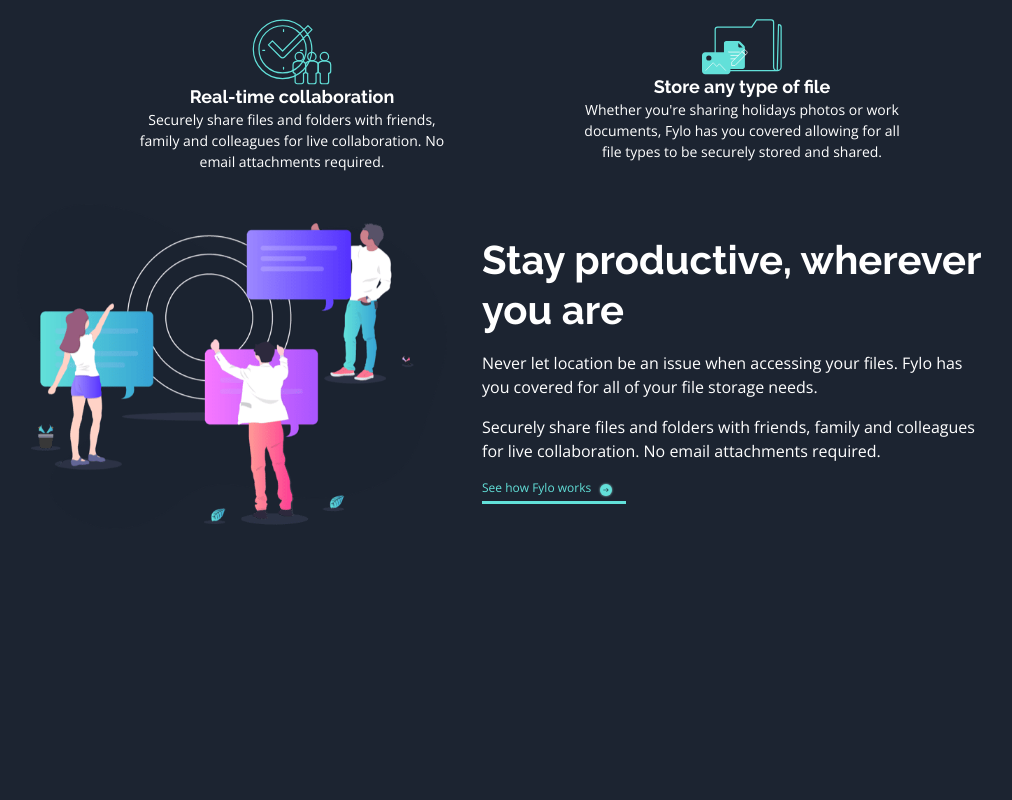
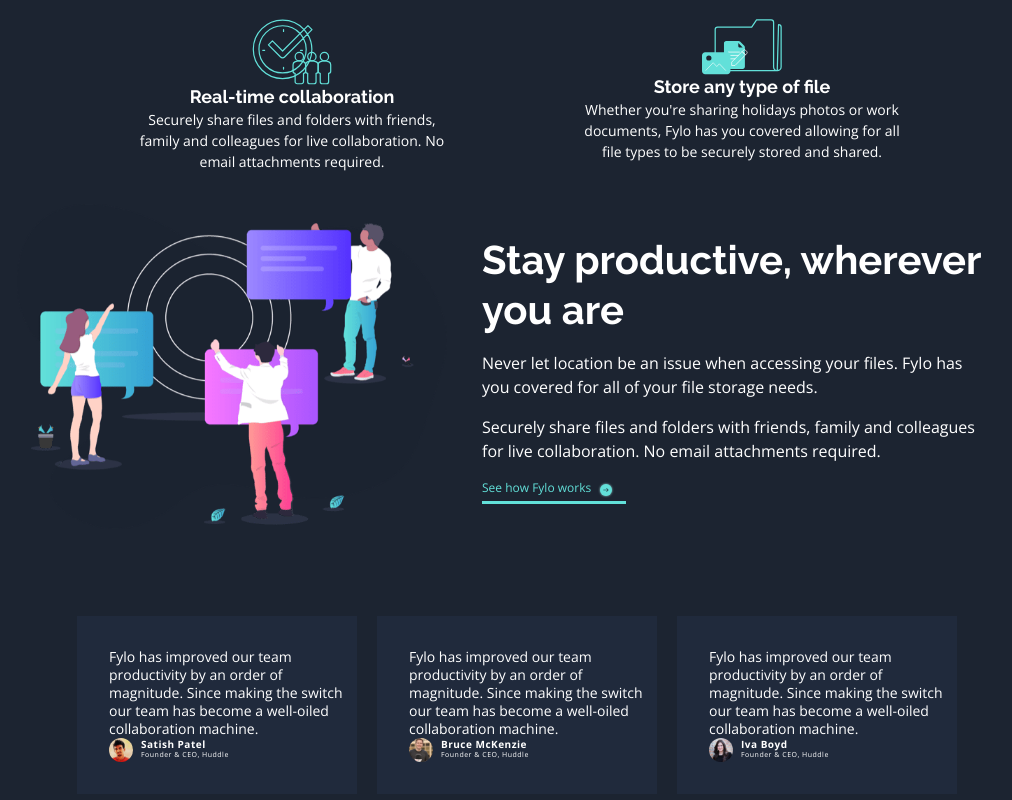
Before and after one commit to nathan-codes/fylo-dark-theme-landing-page-master, a React (Vite) app in the folder React-Module-1-Project/: page / in a window 1280 px wide. Shown: the part 1142-1942 px from the top of the page, without its empty margins (123-1135 px from the left). Before the commit the page ends 1678 px from the top, so only its background shows below. Built offline with nearby package versions, Linux system fonts and the light colour scheme.

Commit message:
Finished comment section

```diff
--- a/React-Module-1-Project/src/App.jsx
+++ b/React-Module-1-Project/src/App.jsx
@@ -2,22 +2,19 @@ import Navbar from "./components/Navbar";
 import Hero from "./components/Hero";
 import CardGroup from "./components/CardGroup";
 import InfoSection from "./components/InfoSection";
-
+import CommentSection from "./components/CommentSection";
 
 import "./App.css";
 
 function App() {
-
   return (
     <>
       <header className="header">
-
         <Navbar />
         <Hero />
         <CardGroup />
         <InfoSection />
-
-
+        <CommentSection />
       </header>
     </>
   );
--- /dev/null
+++ b/React-Module-1-Project/src/components/Comment.css
@@ -0,0 +1,57 @@
+.Comment {
+  width: 280px;
+  flex-shrink: 0;
+  margin: 1rem auto;
+  color: #fff;
+  background-color: #202a3c;
+  border: none;
+  padding: 2rem 2rem;
+}
+
+.comment-text {
+  width: 240px;
+  color: #fff;
+  font-family: Open Sans;
+  font-size: 10px;
+  font-style: normal;
+  font-weight: 400;
+  line-height: 18px; /* 180% */
+}
+
+.comment-image {
+  width: 24px;
+  height: 24px;
+  flex-shrink: 0;
+  border-radius: 100%;
+  margin-right: 8px;
+}
+
+.comment-name {
+  color: #fff;
+  font-family: Open Sans;
+  font-size: 10px;
+  font-style: normal;
+  font-weight: 700;
+  line-height: 12px; /* 120% */
+  letter-spacing: 0.5px;
+}
+
+.comment-title {
+  color: #fff;
+  font-family: Open Sans;
+  font-size: 7px;
+  font-style: normal;
+  font-weight: 400;
+  line-height: 10px; /* 142.857% */
+  letter-spacing: 0.5px;
+}
+
+.comment-group {
+  display: flex;
+}
+
+@media (min-width: 700px) {
+  .comment-text {
+    font-size: 14px;
+  }
+}
--- /dev/null
+++ b/React-Module-1-Project/src/components/Comment.jsx
@@ -0,0 +1,18 @@
+import "./Comment.css";
+
+function Comment({ name, title, text, image }) {
+  return (
+    <div className="Comment">
+      <p className="comment-text">{text}</p>
+      <div className="comment-group">
+        <img src={image} alt="icon" className="comment-image" />
+        <div className="cardbody">
+          <h5 className="comment-name">{name}</h5>
+          <p className="comment-title"> {title}</p>
+        </div>
+      </div>
+    </div>
+  );
+}
+
+export default Comment;
--- /dev/null
+++ b/React-Module-1-Project/src/components/CommentSection.css
@@ -0,0 +1,8 @@
+.CommentSection{
+    max-width: 900px;
+    margin: 0 auto;
+    display: flex;
+    flex-wrap: wrap;
+    margin-top: 4rem;
+
+}
--- /dev/null
+++ b/React-Module-1-Project/src/components/CommentSection.jsx
@@ -0,0 +1,43 @@
+import "./CommentSection.css";
+import Comment from "./Comment";
+import profile1 from "../images/profile-1.jpg";
+import profile2 from "../images/profile-2.jpg";
+import profile3 from "../images/profile-3.jpg";
+
+const comments = [
+  {
+    image: profile1,
+    name: "Satish Patel",
+    position: "Founder & CEO, Huddle",
+    text: "Fylo has improved our team productivity by an order of magnitude. Since making the switch our team has become a well-oiled collaboration machine.",
+  },
+  {
+    image: profile2,
+    name: "Bruce McKenzie",
+    position: "Founder & CEO, Huddle",
+    text: "Fylo has improved our team productivity by an order of magnitude. Since making the switch our team has become a well-oiled collaboration machine.",
+  },
+  {
+    image: profile3,
+    name: "Iva Boyd",
+    position: "Founder & CEO, Huddle",
+    text: "Fylo has improved our team productivity by an order of magnitude. Since making the switch our team has become a well-oiled collaboration machine.",
+  },
+];
+
+function CommentSection() {
+  const commentGroup = comments.map((comment, index) => {
+    return (
+      <Comment
+        key={index}
+        name={comment.name}
+        title={comment.position}
+        image={comment.image}
+        text={comment.text}
+      />
+    );
+  });
+  return <section className="CommentSection">{commentGroup}</section>;
+}
+
+export default CommentSection;
--- a/React-Module-1-Project/src/components/InfoSection.css
+++ b/React-Module-1-Project/src/components/InfoSection.css
@@ -51,9 +51,16 @@
   padding: 0;
 }
 
+.InfoSection span.link :hover {
+  color: #fff;
+}
+
 .InfoSection span.link img {
   margin: 3px 0.44rem;
   padding: 0;
+}
+.InfoSection span.link img:hover {
+ color: #fff;
 }
 
 /* Adding Responsivness */
@@ -68,14 +75,11 @@
   .InfoSection div.imageSection {
     max-width: 43%;
   }
-  .InfoSection img{
+  .InfoSection img {
     display: inline-block;
     margin: auto;
-
-
   }
   .InfoSection div.textSection {
-
     width: 50%;
     margin: auto;
   }
```
